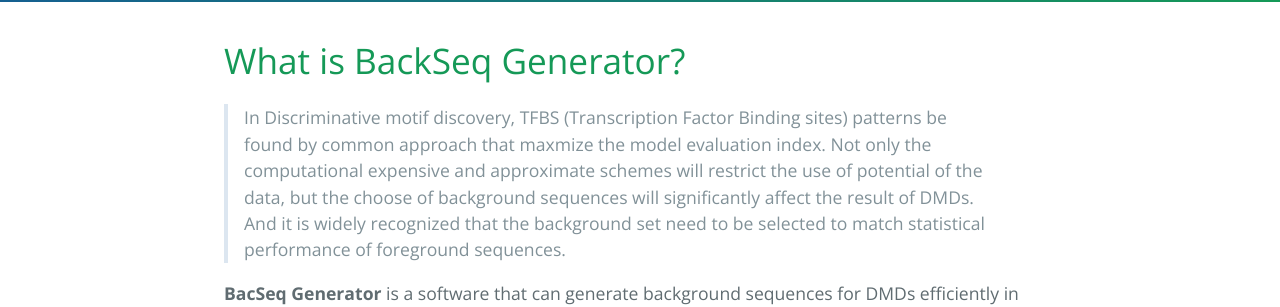
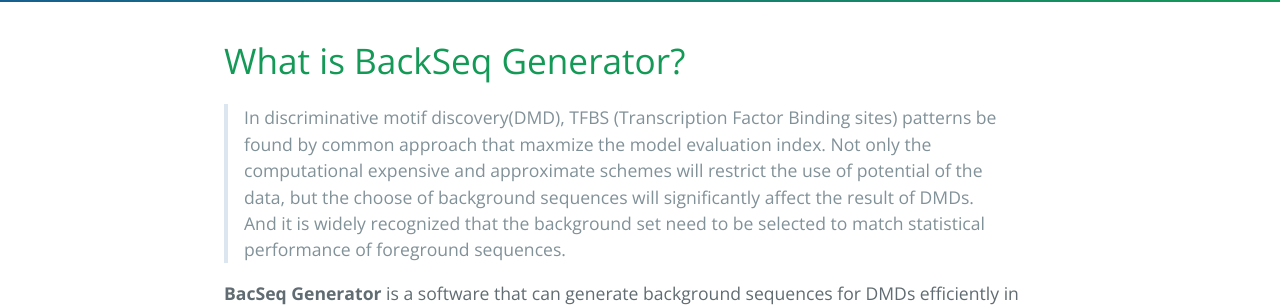
Before and after one commit to DeepBlueStory/BackseqGenerator, a Jekyll site: the page built from docs/index.md, in a window 1280 px wide and 900 px high. Shown: the part 334-641 px from the top of the window. Built offline with Jekyll 4.4.1, drawn with Linux system fonts in a browser that asks for light colours; the repository's description, which GitHub fills in, is left out; our own code applies the rules of GitHub Pages for plain Markdown files.

Commit message:
fix bugs

```diff
--- a/docs/index.md
+++ b/docs/index.md
@@ -3,7 +3,7 @@
 ---
 
 # [](#What is)What is BackSeq Generator?
-> In Discriminative motif discovery, TFBS (Transcription Factor Binding sites) patterns be found by common approach that maxmize the model evaluation index. Not only the computational expensive and approximate schemes will restrict the use of potential of the data, but the choose of background sequences will significantly affect the result of DMDs. And it is widely recognized that the background set need to be selected to match statistical performance of foreground sequences.
+> In discriminative motif discovery(DMD), TFBS (Transcription Factor Binding sites) patterns be found by common approach that maxmize the model evaluation index. Not only the computational expensive and approximate schemes will restrict the use of potential of the data, but the choose of background sequences will significantly affect the result of DMDs. And it is widely recognized that the background set need to be selected to match statistical performance of foreground sequences.
 
 **BacSeq Generator** is a software that can generate background sequences for DMDs efficiently in short time.
 
```
